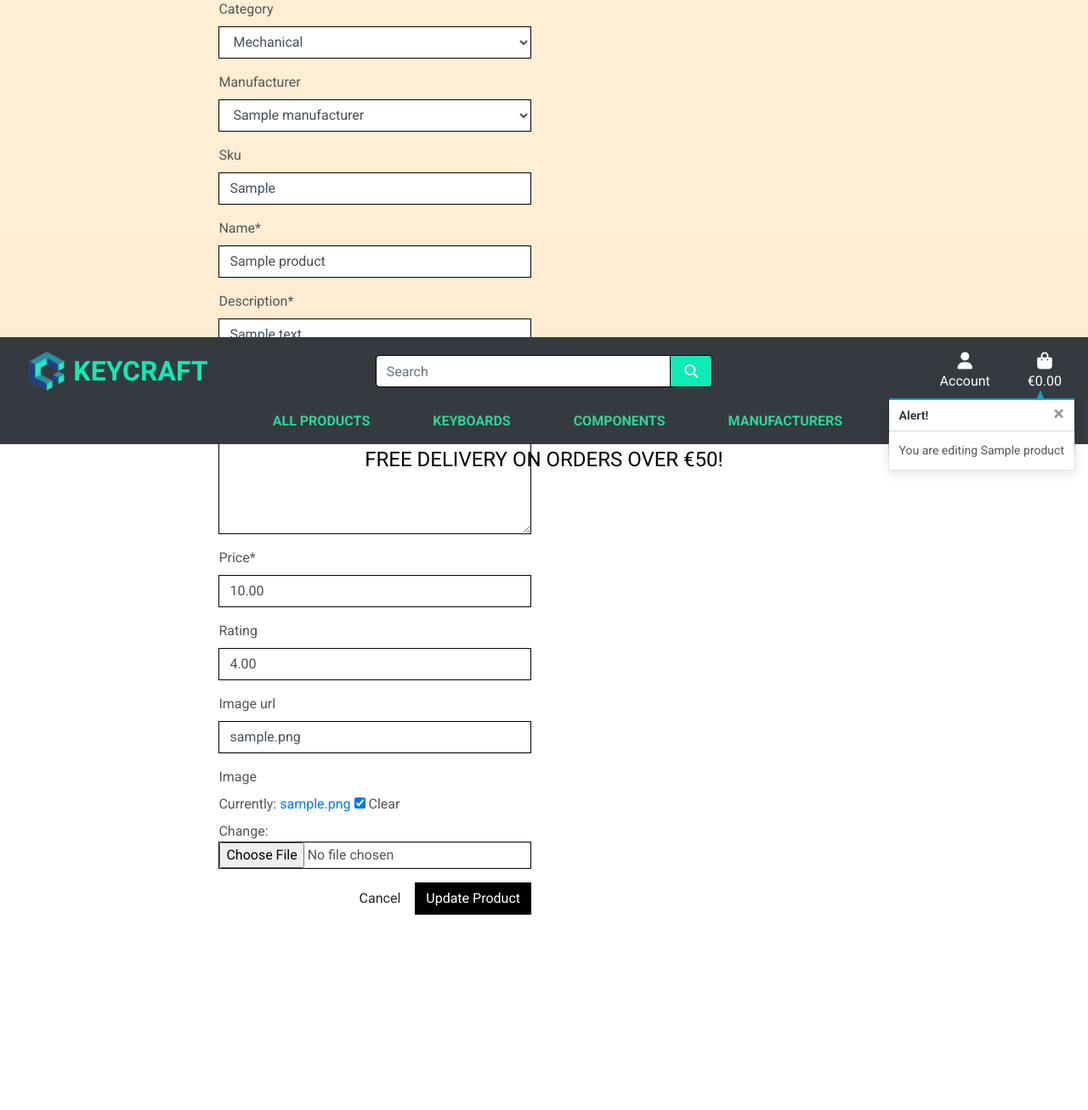
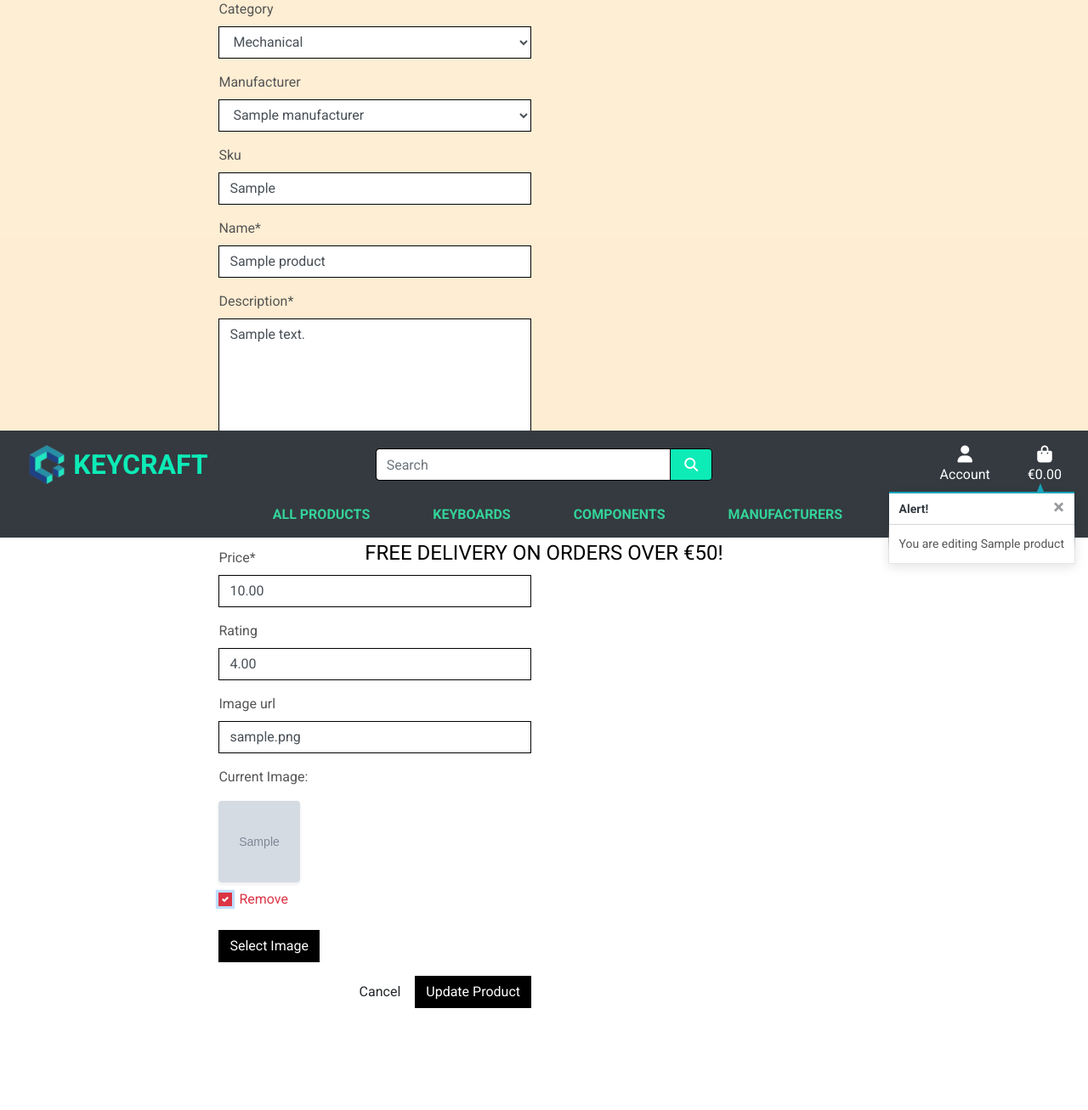
Before and after one commit to TerraBite147/KeyCraft, a Django app: page /products/edit/1/ in a window 1280 px wide, after a click on "Remove". Shown: the part 356-1663 px from the top of the page at 85% size. Before the commit the page ends 1433 px from the top, so only its background shows below. Run offline with Django 3.2, Linux system fonts and the light colour scheme; a user stored in the database is signed in; data comes from the database, SQL or seed files in the repository; tables that the repository leaves empty hold one stand-in row (values such as "Sample post"); grey boxes marked "Sample" are stand-in pictures; parts of the project's set-up code (start-up, migrations or seed data) failed here and were passed over; some libraries are stand-ins or nearby versions.

Commit message:
feat(style): adjust image label

```diff
--- a/products/forms.py
+++ b/products/forms.py
@@ -1,4 +1,5 @@
 from django import forms
+from .widgets import CustomClearableFileInput
 from .models import Product, Category
 
 
@@ -8,6 +9,8 @@ class ProductForm(forms.ModelForm):
         model = Product
         fields = '__all__'
 
+    image = forms.ImageField(label='Image', required=False, widget=CustomClearableFileInput)
+
     def __init__(self, *args, **kwargs):
         super().__init__(*args, **kwargs)
         categories = Category.objects.all()
--- /dev/null
+++ b/products/templates/products/custom_widget_templates/custom_clearable_file_input.html
@@ -0,0 +1,19 @@
+{% if widget.is_initial %}
+    <p>{{ widget.initial_text }}:</p>
+    <a href="{{ widget.value.url }}">
+        <img width="96" height="96" class="rounded shadow-sm" src="{{ widget.value.url }}"></a>
+        {% if not widget.required %}
+            <div class="custom-control custom-checkbox mt-2">
+                <input class="custom-control-input" type="checkbox" name="{{ widget.checkbox_name }}" id="{{ widget.checkbox_id }}">
+                    <label class="custom-control-label text-danger" for="{{ widget.checkbox_id }}">{{ widget.clear_checkbox_label }}</label>
+                </div>
+            {% endif %}
+            <br>
+                {{ widget.input_text }}
+            {% endif %}
+            <span class="btn btn-black rounded-0 btn-file">
+                Select Image
+                <input id="new-image" type="{{ widget.type }}" name="{{ widget.name }}" {% include "django/forms/widgets/attrs.html" %}></span>
+                <strong>
+                    <p class="text-danger" id="filename"></p>
+                </strong>
--- a/products/templates/products/edit_product.html
+++ b/products/templates/products/edit_product.html
@@ -24,7 +24,13 @@
                     <div class="col-12 col-md-6">
                         <form method="POST" action="{% url 'edit_product' product.id %}" class="form mb-2" enctype="multipart/form-data">
                             {% csrf_token %}
-                            {{ form | crispy }}
+                            {% for field in form %}
+                                {% if field.name != 'image' %}
+                                    {{ field | as_crispy_field }}
+                                {% else %}
+                                    {{ field }}
+                                {% endif %}
+                            {% endfor %}
                             <div class="text-right">
                                 <a class="btn btn-outline-black rounded-0" href="{% url 'products' %}">Cancel</a>
                                 <button class="btn btn-black rounded-0" type="submit">Update Product</button>
@@ -34,3 +40,14 @@
                 </div>
             </div>
         {% endblock %}
+        {% block postloadjs %}
+            {{ block.super }}
+            <script type="text/javascript">
+                $('#new-image').change(function () {
+                    var file = $('#new-image')[0].files[0];
+                    $('#filename').text (`Image will be set to: ${
+                        file.name
+                    }`);
+                });
+            </script>
+        {% endblock %}
--- a/static/css/base.css
+++ b/static/css/base.css
@@ -220,6 +220,33 @@ a.category-badge > span.badge:hover {
     overflow-y: auto;
 }
 
+/* Product Form */
+
+.btn-file {
+    position: relative;
+    overflow: hidden;
+}
+
+.btn-file input[type="file"] {
+    position: absolute;
+    top: 0;
+    right: 0;
+    min-width: 100%;
+    min-height: 100%;
+    opacity: 0;
+    cursor: pointer;
+}
+
+.custom-checkbox .custom-control-label::before {
+    border-radius: 0;
+    border-color: #dc3545;
+}
+
+.custom-checkbox .custom-control-input:checked~.custom-control-label::before {
+    background-color: #dc3545;
+    border-color: #dc3545;
+    border-radius: 0;
+}
 
 /* -------------------------------- Media Queries */
 
```
Also changed, not shown: products/templates/products/add_product.html (+20 -3 lines), products/widgets.py (added, +9 -0 lines). Lines whose indentation alone changed are shown as unchanged.
